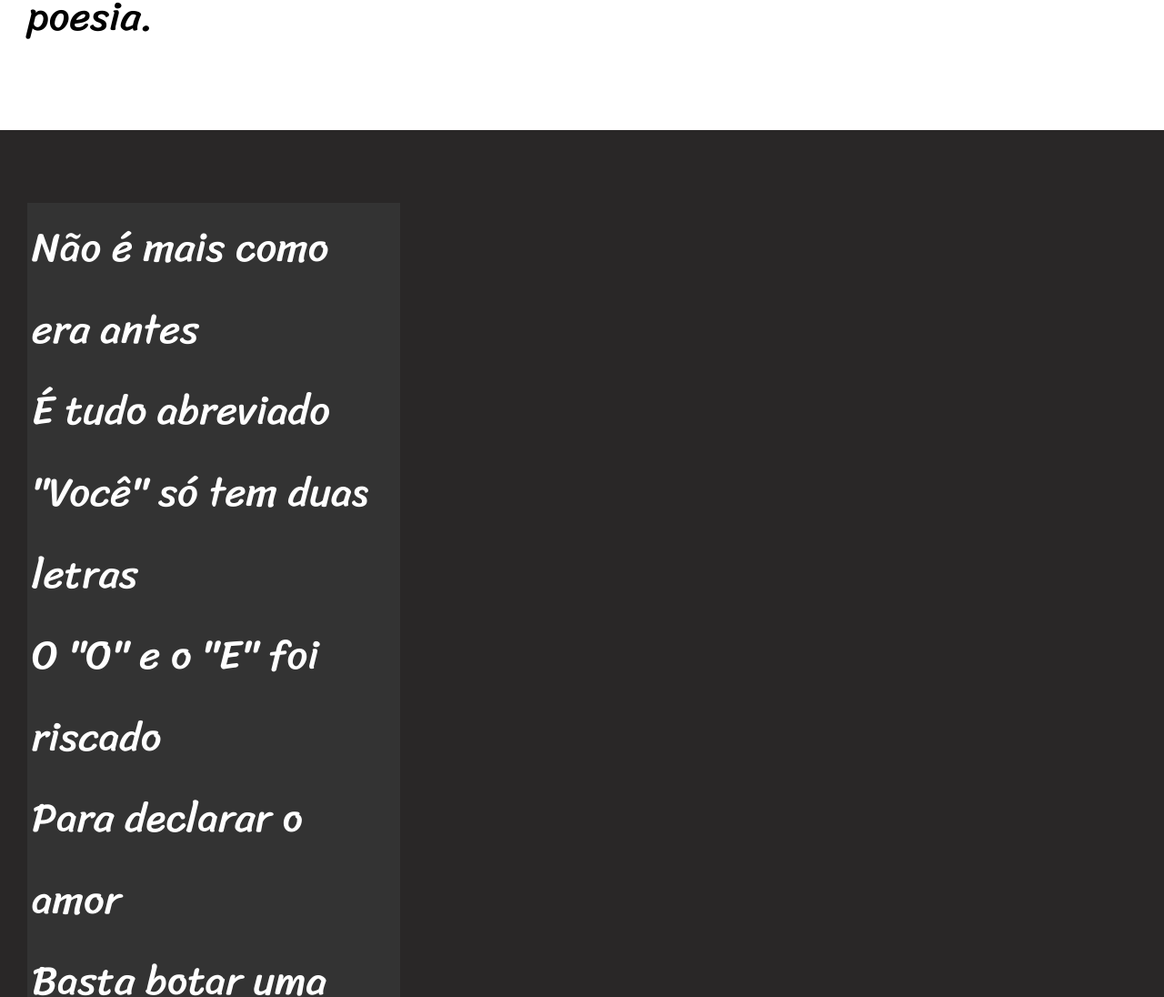
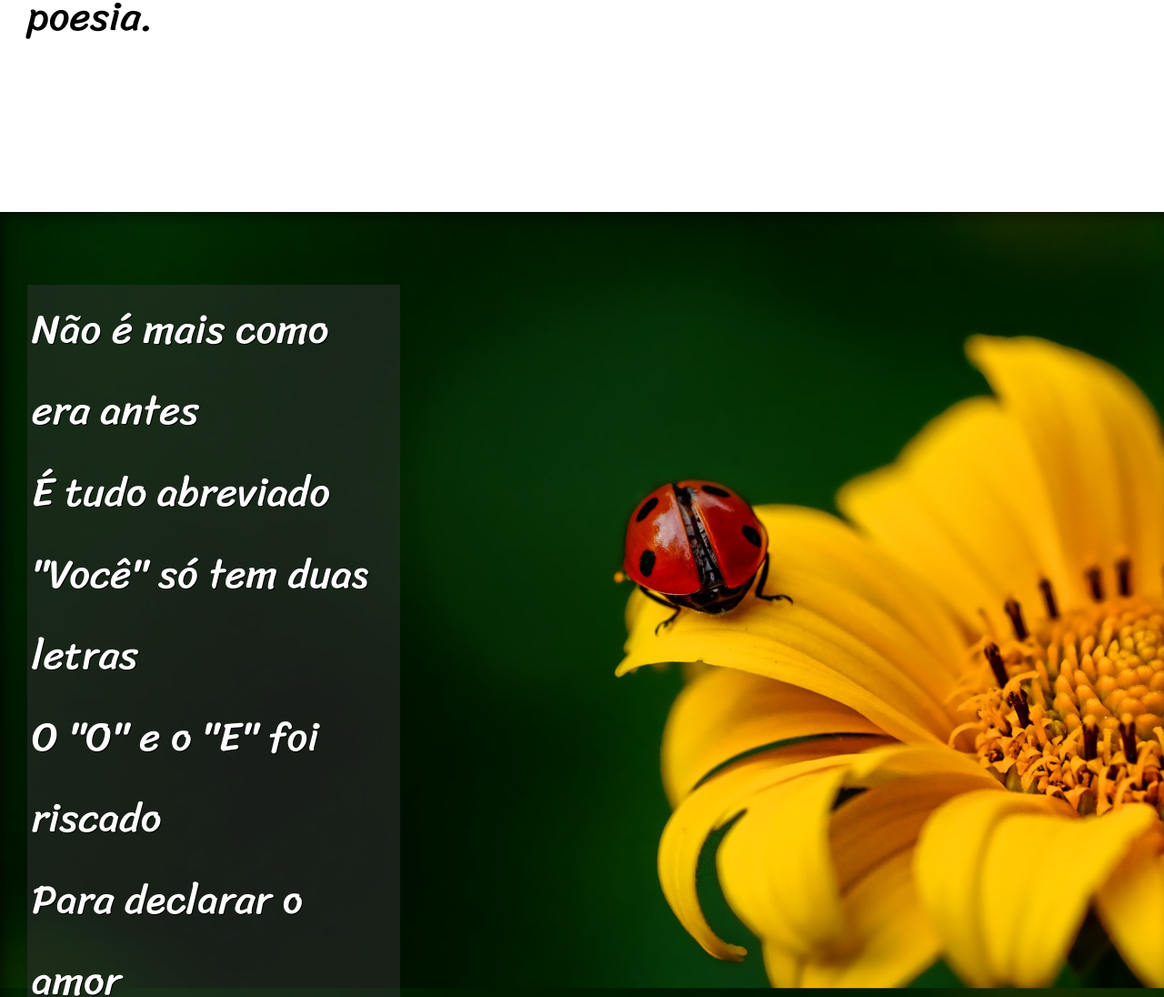
Before and after one commit to 1406giulia/html-css, a plain HTML site: page exercicios/desafios/desafio 12/index.html in a window 1280 px wide. Shown: the part 1402-2498 px from the top of the page at 91% size. Drawn offline with Linux system fonts and the light colour scheme.

Commit message:
atualizei o desafio 12

```diff
--- a/exercicios/desafios/desafio 12/index.html
+++ b/exercicios/desafios/desafio 12/index.html
@@ -24,7 +24,7 @@ Vou dizer tudo em poesia.
 </p>
 </section>
 
-<section class="imagem">
+<section class="imagem" id="ing01">
  <p>Não é mais como era antes <br>
 É tudo abreviado <br>
 "Você" só tem duas letras <br>
@@ -52,7 +52,7 @@ Pra entender como fica <br>
 Decifre esse rabisco. </p>
 </section>
 
-<section class="imagem">
+<section class="imagem" id="ing02">
 <p>Tenho saudade das cartas <br>
 Escritas com a própria mão <br>
 Mandava no mês de Junho <br>
--- a/exercicios/desafios/desafio 12/style.css
+++ b/exercicios/desafios/desafio 12/style.css
@@ -51,7 +51,9 @@ padding-left: 30px;
 font-size: 3.5vw;
 
 }
-
+section> p {
+    padding-bottom: 2em;
+}
 
 section.normal{
     background-color: white;
@@ -62,12 +64,15 @@ section.imagem{
 
     background-color: rgb(41, 39, 39);
     color: white;
+    box-shadow: inset 6px 6px 13px 0px rgba(0, 0, 0, 0.473);
+    background-attachment: fixed;
 }
 section.imagem > p {
     padding: 5px;
     display: inline-block;
-    background-color:rgb(51, 51, 51);
+    background-color:rgba(51, 51, 51, 0.479);
     color: white;
+    text-shadow: 1px 1px 0px black;
 }
 section> p {
 
@@ -75,9 +80,18 @@ section> p {
     color:  black;
     width: 400px;
 }
+section#ing01 {
+background-image: url('imagens/background001.jpg');
+background-position: right center;
+background-size: cover;
+}
+section#ing02{
+background-image: url('imagens/background002.jpg');
+background-size: cover;
+}
 
 footer {
-    background-color:rgba(0, 0, 0, 0.253) ;
+    background-color:rgb(0, 0, 0) ;
     color: white;
     text-align: center;
     padding: 10px;
```
